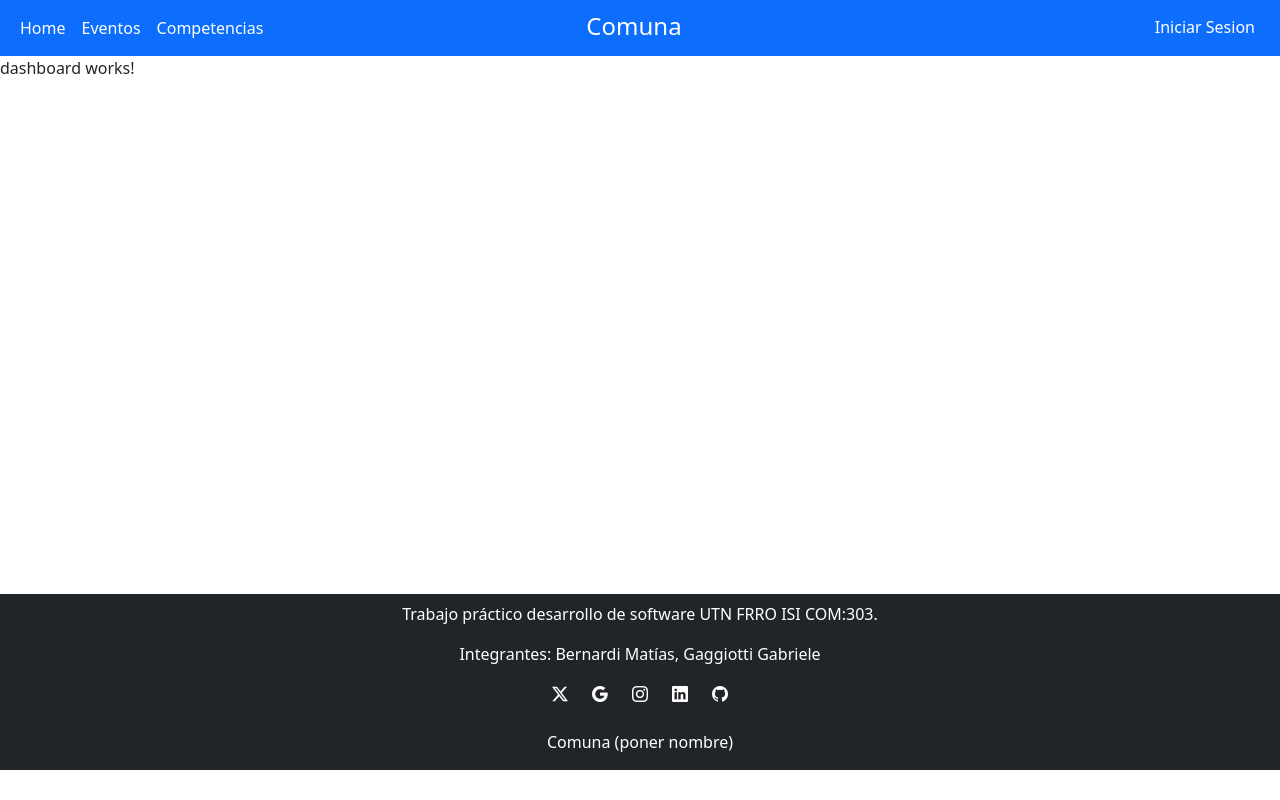
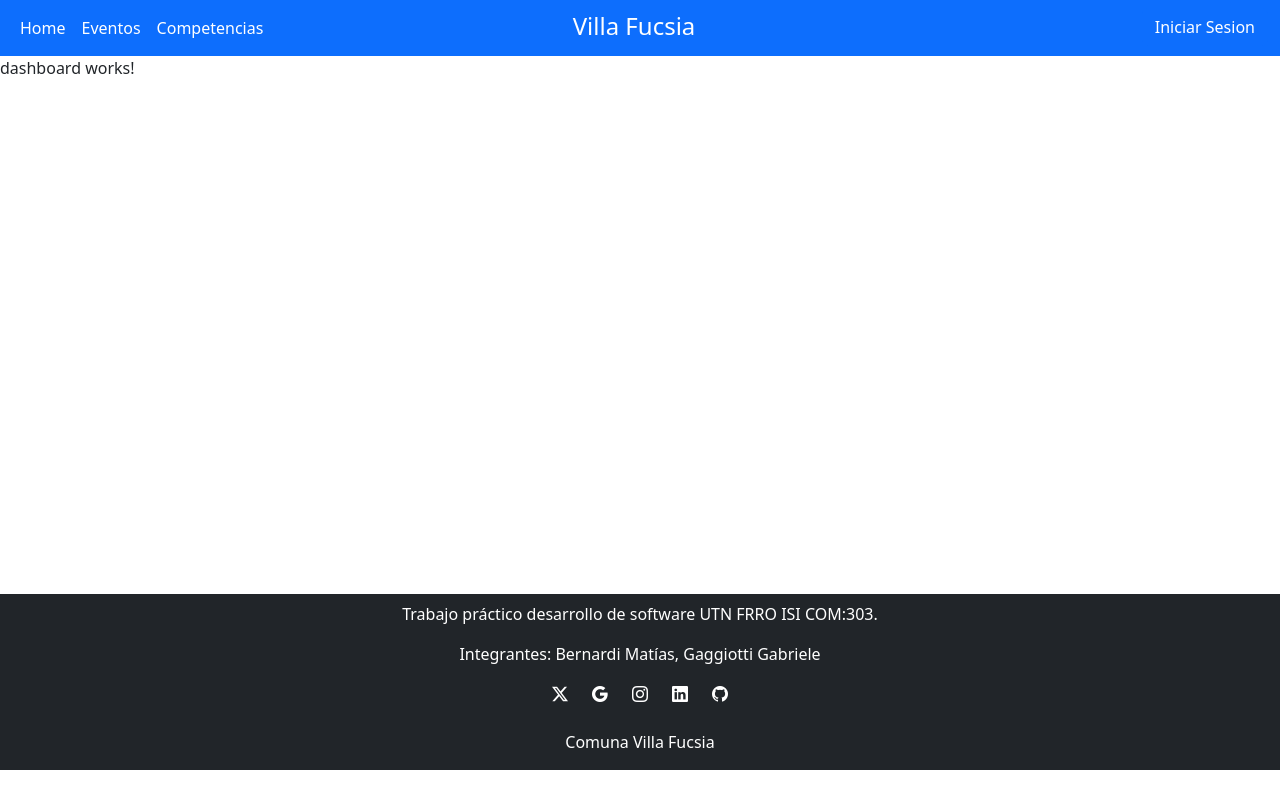
Before and after one commit to MatiBerna/frontend-comuna, an Angular app: page /home in a window 1280 px wide. Built offline with nearby package versions, Linux system fonts and the light colour scheme.

Commit message:
cambio de nombre de la comuna

```diff
--- a/src/app/shared/footer/footer.component.html
+++ b/src/app/shared/footer/footer.component.html
@@ -28,6 +28,6 @@
         </a>
       </div>
     </div>
-    <div class="text-center p-3">Comuna (poner nombre)</div>
+    <div class="text-center p-3">Comuna Villa Fucsia</div>
   </div>
 </footer>
--- a/src/app/shared/header/header.component.html
+++ b/src/app/shared/header/header.component.html
@@ -3,7 +3,7 @@
     <div class="col-5">
       <app-nav></app-nav>
     </div>
-    <div class="col-2 font-weight-bold fs-4 text-center">Comuna</div>
+    <div class="col-2 font-weight-bold fs-4 text-center">Villa Fucsia</div>
     <div class="col-5 me-8 text-end dropdown" *ngIf="userLoginOn">
       <button
         class="btn btn-primary dropdown-toggle"
```
